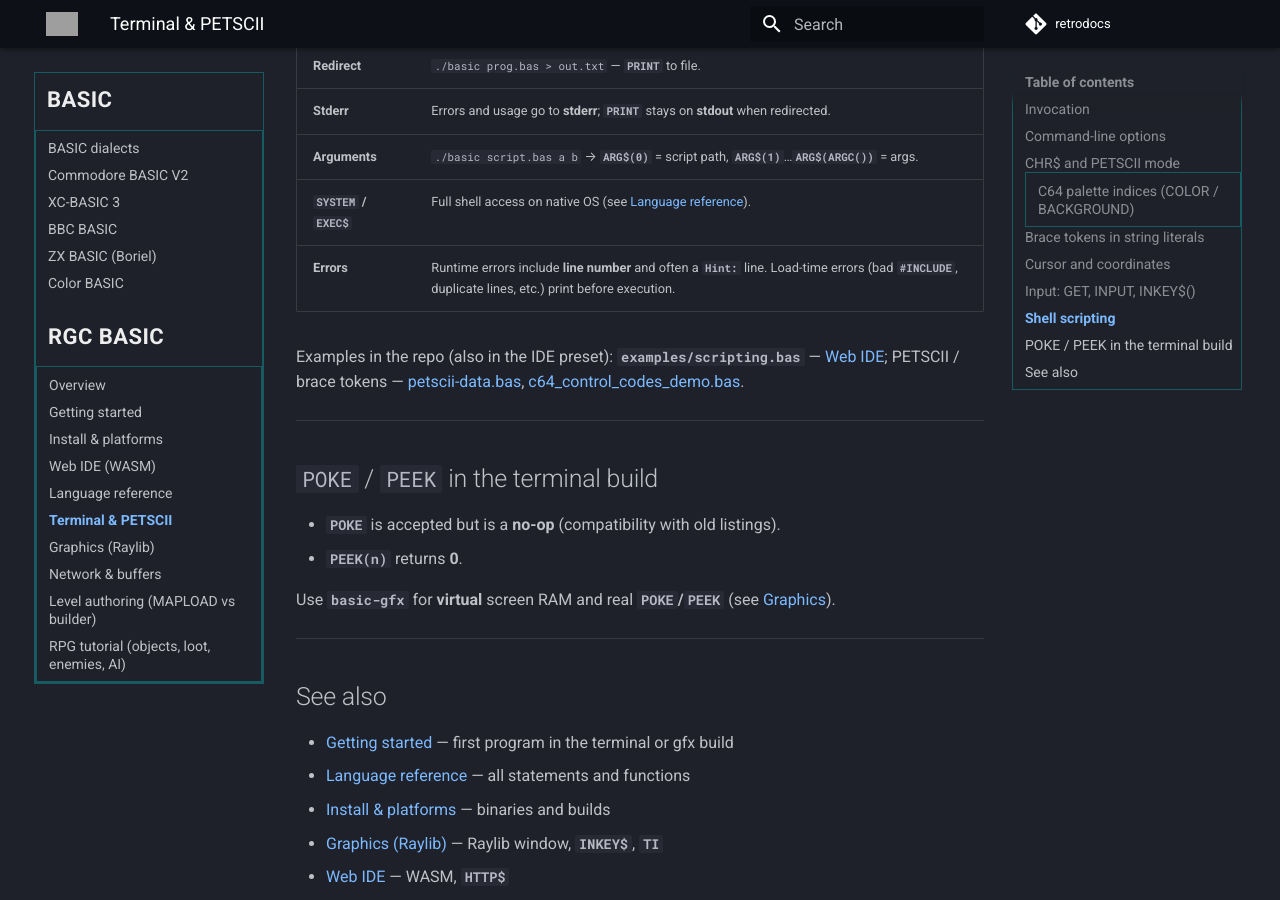
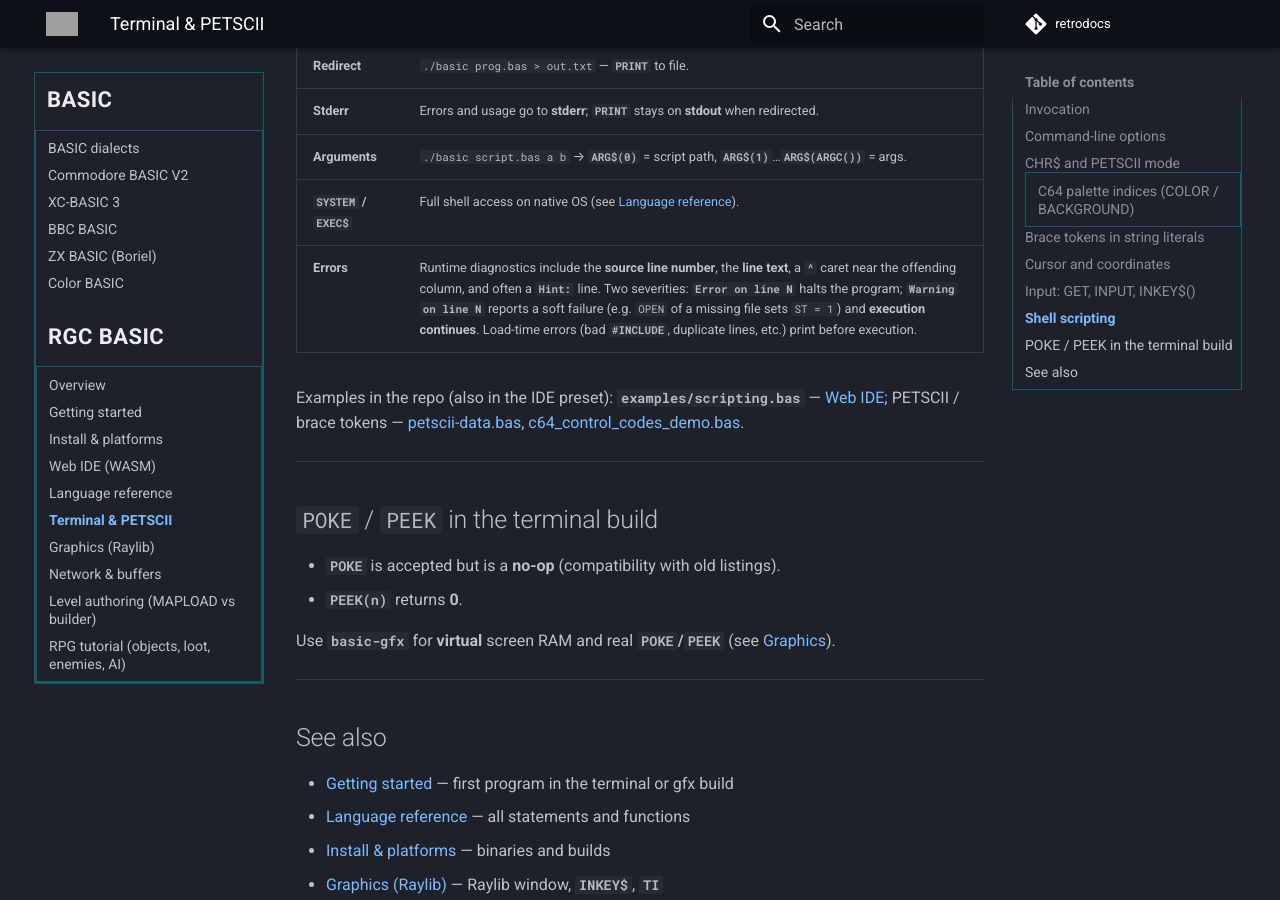
Before and after one commit to omiq/retrodocs, an MkDocs documentation site: the page built from docs/basic/rgc-basic/terminal-petscii.md, in a window 1280 px wide and 900 px high, scrolled down 4629 px. Built offline with MkDocs 1.6.1 and Material for MkDocs 9.7.7, drawn with Linux system fonts in a browser that asks for light colours; comment, search, counter and statistics services are not loaded; grey boxes are pictures that could not be loaded.

Commit message:
rgc-basic: document Error vs Warning runtime diagnostic severities
Companion to rgc-basic Phase 1 of wishlist 3d. The terminal "Errors"
table row now distinguishes the two severities: "Error on line N" halts;
"Warning on line N" reports a soft failure (e.g. OPEN of a missing file
sets ST=1) and execution continues. Both carry line number, source text,
and a caret.

```diff
--- a/docs/basic/rgc-basic/terminal-petscii.md
+++ b/docs/basic/rgc-basic/terminal-petscii.md
@@ -132,7 +132,7 @@ Full token tables: **[c64-color-codes.md](https://github.com/omiq/rgc-basic/blob
 | **Stderr** | Errors and usage go to **stderr**; **`PRINT`** stays on **stdout** when redirected. |
 | **Arguments** | `./basic script.bas a b` → **`ARG$(0)`** = script path, **`ARG$(1)`**…**`ARG$(ARGC())`** = args. |
 | **`SYSTEM` / `EXEC$`** | Full shell access on native OS (see [Language reference](language.md#scripting-and-shell-native-os)). |
-| **Errors** | Runtime errors include **line number** and often a **`Hint:`** line. Load-time errors (bad **`#INCLUDE`**, duplicate lines, etc.) print before execution. |
+| **Errors** | Runtime diagnostics include the **source line number**, the **line text**, a **`^`** caret near the offending column, and often a **`Hint:`** line. Two severities: **`Error on line N`** halts the program; **`Warning on line N`** reports a soft failure (e.g. `OPEN` of a missing file sets `ST = 1`) and **execution continues**. Load-time errors (bad **`#INCLUDE`**, duplicate lines, etc.) print before execution. |
 
 Examples in the repo (also in the IDE preset): **`examples/scripting.bas`** — [Web IDE](https://ide.retrogamecoders.com/?file=scripting.bas&platform=rgc-basic); PETSCII / brace tokens — [petscii-data.bas](https://ide.retrogamecoders.com/?file=petscii-data.bas&platform=rgc-basic), [c64_control_codes_demo.bas](https://ide.retrogamecoders.com/?file=c64_control_codes_demo.bas&platform=rgc-basic).
 
```
